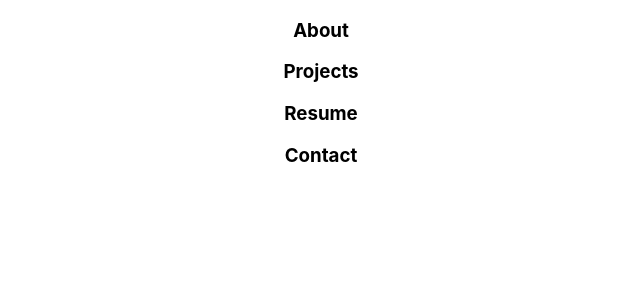
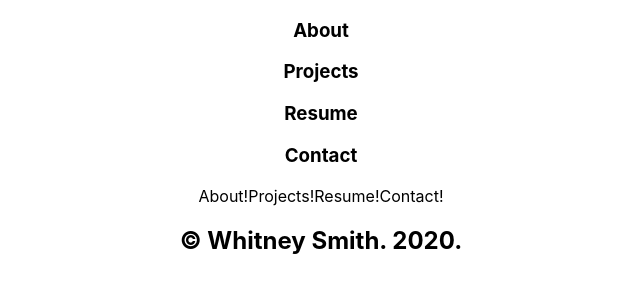
Before and after one commit to PlinytheYounger/whitney-portfolio, a React (Create React App) app: page / in a window 1280 px wide. Shown: the top 300 px of the page, without its empty margins (319-959 px from the left). Built offline with nearby package versions, Linux system fonts and the light colour scheme.

Commit message:
component folder strucutre complete

```diff
--- a/src/App.js
+++ b/src/App.js
@@ -1,10 +1,12 @@
 import './App.css';
-import Header from './components/Header/Header';
+import Container from './components/Container';
 
 function App() {
   return (
     <div className="App">
-      <Header />
+      <div className="container">
+        <Container />
+      </div>
     </div>
   );
 }
--- /dev/null
+++ b/src/components/About/About.js
@@ -0,0 +1,11 @@
+import React from 'react';
+
+const About = () => {
+    return(
+        <>
+            About!
+        </>
+    )
+}
+
+export default About;
--- /dev/null
+++ b/src/components/Contact/Contact.js
@@ -0,0 +1,11 @@
+import React from 'react';
+
+const Contact = () => {
+    return(
+        <>
+        Contact!
+        </>
+    )
+}
+
+export default Contact;
--- /dev/null
+++ b/src/components/Container.js
@@ -0,0 +1,25 @@
+import React from 'react';
+import Header from './Header/Header';
+import Footer from './Footer/Footer';
+import About from './About/About';
+import Projects from './Projects/Projects';
+import Resume from './Resume/Resume';
+import Contact from './Contact/Contact';
+
+const Container = () => {
+    return (
+        <>
+            <Header />
+            <div className="main">
+                {/* TODO: BrowserRouter */}
+                <About />
+                <Projects />
+                <Resume />
+                <Contact />
+            </div>
+            <Footer />
+        </>
+    )
+}
+
+export default Container;
--- /dev/null
+++ b/src/components/Footer/Footer.js
@@ -0,0 +1,13 @@
+import React from 'react';
+
+const Footer = () => {
+    return(
+        <div className="footer">
+            <h2>
+                &copy; Whitney Smith. 2020.
+            </h2>
+        </div>
+    )
+}
+
+export default Footer;
--- /dev/null
+++ b/src/components/Projects/Projects.js
@@ -0,0 +1,11 @@
+import React from 'react';
+
+const Projects = () => {
+    return(
+        <>
+            Projects!
+        </>
+    )
+}
+
+export default Projects;
--- /dev/null
+++ b/src/components/Resume/Resume.js
@@ -0,0 +1,11 @@
+import React from 'react';
+
+const Resume = () => {
+    return(
+        <>
+        Resume!
+        </>
+    )
+}
+
+export default Resume;
```
Also changed, not shown: 1 other file (tests, documents, lock files or other folders).
